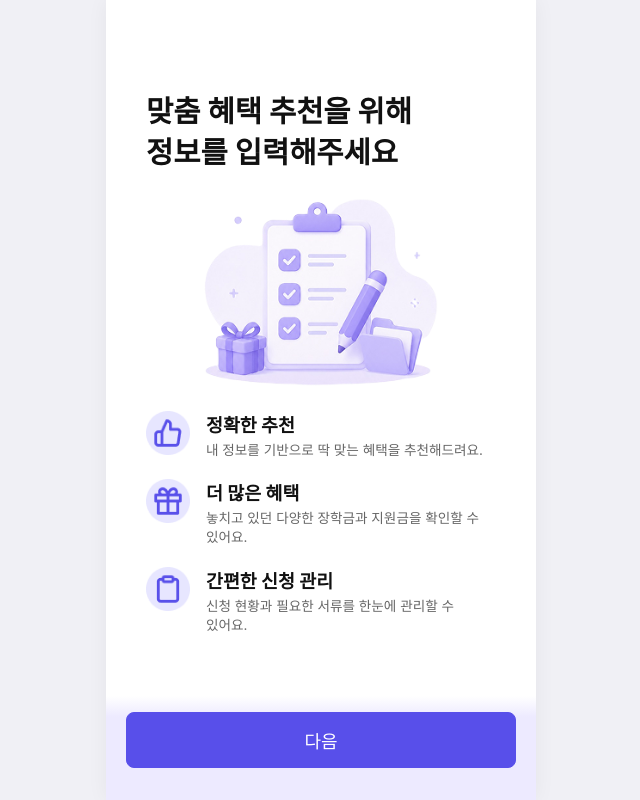
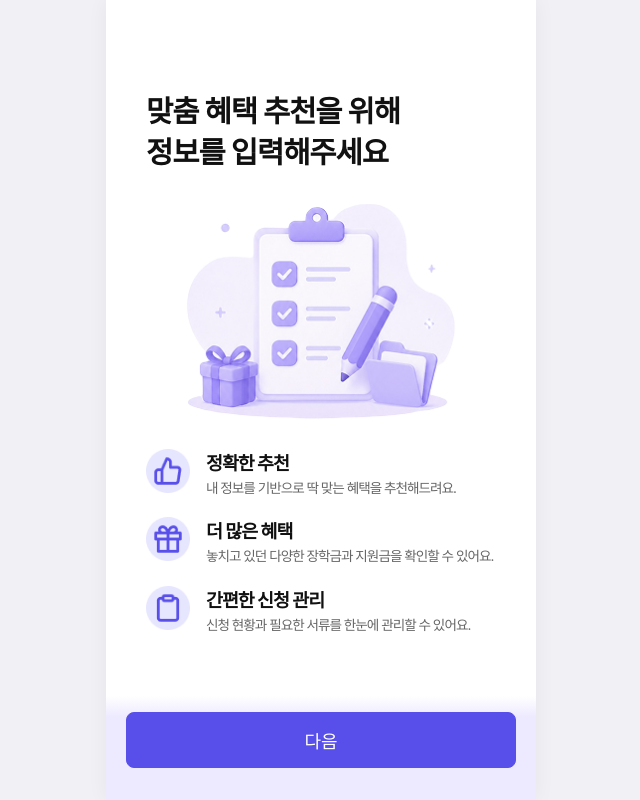
Before and after one commit to LikeLionUniv-INU-BeneFitU/BeneFitU-Frontend, a React (Vite) app: page /info-intro in a window 1280 px wide. Shown: the whole page, without its empty margins (319-959 px from the left). Built offline with nearby package versions, Linux system fonts and the light colour scheme.

Commit message:
Fix : 글씨체 조정

```diff
--- a/src/components/UserInfoCard.jsx
+++ b/src/components/UserInfoCard.jsx
@@ -61,7 +61,6 @@ const TagRow = styled.div`
 
 const Tag = styled.span`
   font-size: 12px;
-  letter-spacing: -1px;
   background-color: #FFFFFF;
   color: #000000;
   padding: 4px 10px;
--- a/src/pages/Applied.jsx
+++ b/src/pages/Applied.jsx
@@ -238,6 +238,7 @@ const EmptyMessage = styled.div`
   padding: 40px 0;
   color: #767676;
   font-size: 14px;
+  letter-spacing: -1px;
 `;
 
 const PaginationContainer = styled.div`
--- a/src/pages/Home.jsx
+++ b/src/pages/Home.jsx
@@ -315,6 +315,7 @@ const Greeting = styled.div`
 
   h1 {
     font-size: 1.7rem;
+    letter-spacing: -1px;
     font-weight: 700;
     color: #111;
     margin: 0 0 4px 0;
@@ -322,6 +323,7 @@ const Greeting = styled.div`
 
   p {
     font-size: 1rem;
+    letter-spacing: -1px;
     color: #555;
     margin: 0;
   }
--- a/src/pages/InfoIntro.styles.js
+++ b/src/pages/InfoIntro.styles.js
@@ -34,6 +34,7 @@ export const MainContentBox = styled.div`
 // 타이틀
 export const MainTitle = styled.h1`
   font-size: 1.85rem;
+  letter-spacing: -1px;
   font-weight: 700;
   color: #111111;
   line-height: 1.4;
@@ -95,6 +96,7 @@ export const TextGroup = styled.div`
 
 export const FeatureTitle = styled.h2`
   font-size: 1.15rem;
+  letter-spacing: -1px;
   font-weight: 700;
   color: #111111;
   margin: 0;
@@ -102,6 +104,7 @@ export const FeatureTitle = styled.h2`
 
 export const FeatureDesc = styled.p`
   font-size: 0.85rem;
+  letter-spacing: -1px;
   line-height: 1.4;
   color: #666666;
   margin: 0;
--- a/src/pages/MyPage.jsx
+++ b/src/pages/MyPage.jsx
@@ -223,6 +223,7 @@ const UserNameRow = styled.div`
 
 const UserName = styled.span`
   font-size: 1.35rem;
+  letter-spacing: -1px;
   font-weight: 600;
 `;
 
@@ -238,6 +239,7 @@ const EditButton = styled.button`
 
 const UserDetail = styled.span`
   font-size: 0.95rem;
+  letter-spacing: -1px;
   color: rgba(255, 255, 255, 0.9);
 `;
 
@@ -249,6 +251,7 @@ const CardBottom = styled.div`
 
 const AmountLabel = styled.span`
   font-size: 1rem;
+  letter-spacing: -1px;
   color: rgba(255, 255, 255, 0.8);
 `;
 
@@ -260,6 +263,7 @@ const AmountValueRow = styled.div`
 
 const AmountValue = styled.span`
   font-size: 2rem;
+  letter-spacing: -1px;
   font-weight: 600;
   letter-spacing: -0.5px;
 `;
@@ -285,6 +289,7 @@ const SectionHeader = styled.div`
 
 const SectionTitle = styled.h2`
   font-size: 1.2rem;
+  letter-spacing: -1px;
   font-weight: 700;
   color: #1a1a1a;
   margin: 0;
@@ -297,6 +302,7 @@ const MoreButton = styled.button`
   border: none;
   color: #666666;
   font-size: 0.9rem;
+  letter-spacing: -1px;
   cursor: pointer;
   gap: 0.2vw;
   padding: 0;
```
